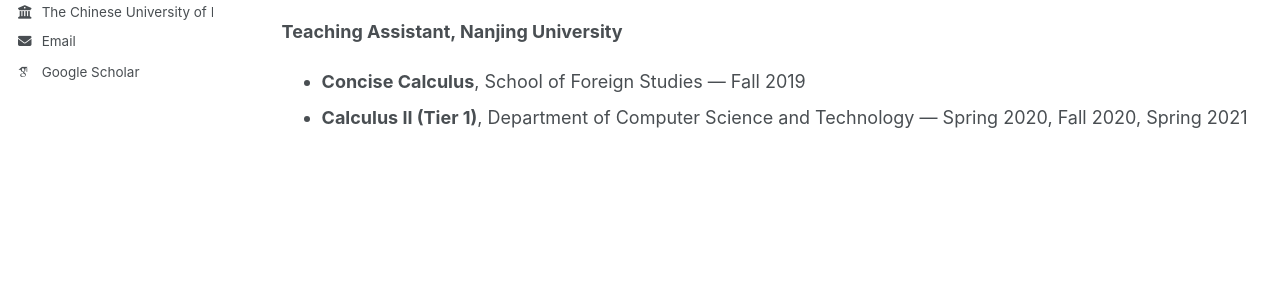
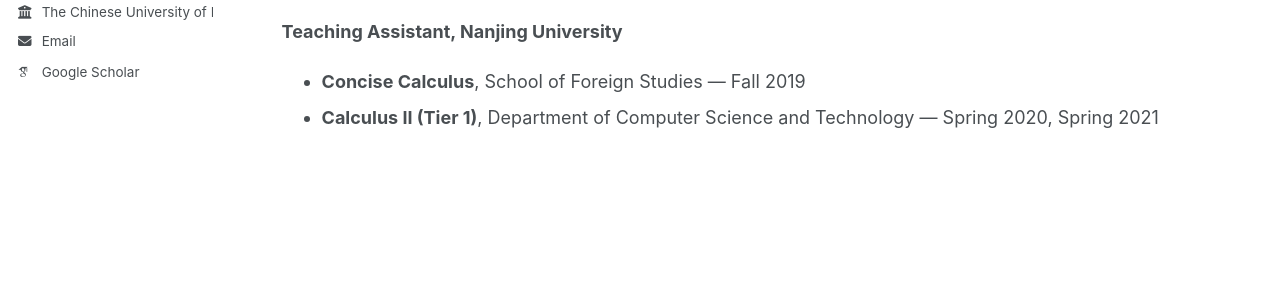
Before and after one commit to huilingmeng/huilingmeng.github.io, a Jekyll site: the page built from _pages/teaching.md, in a window 1280 px wide. Shown: the part 333-633 px from the top of the page. Built offline with Jekyll 4.4.1, drawn with Linux system fonts in a browser that asks for light colours; some web fonts are replaced; a script bundle is joined from its source files by our own code; library files that are not in the unit come from our copies.

Commit message:
Update teaching.md

```diff
--- a/_pages/teaching.md
+++ b/_pages/teaching.md
@@ -17,4 +17,4 @@
 **Teaching Assistant, Nanjing University**
 
 - **Concise Calculus**, School of Foreign Studies — Fall 2019
-- **Calculus II (Tier 1)**, Department of Computer Science and Technology  —  Spring 2020, Fall 2020, Spring 2021
+- **Calculus II (Tier 1)**, Department of Computer Science and Technology  —  Spring 2020, Spring 2021
```
